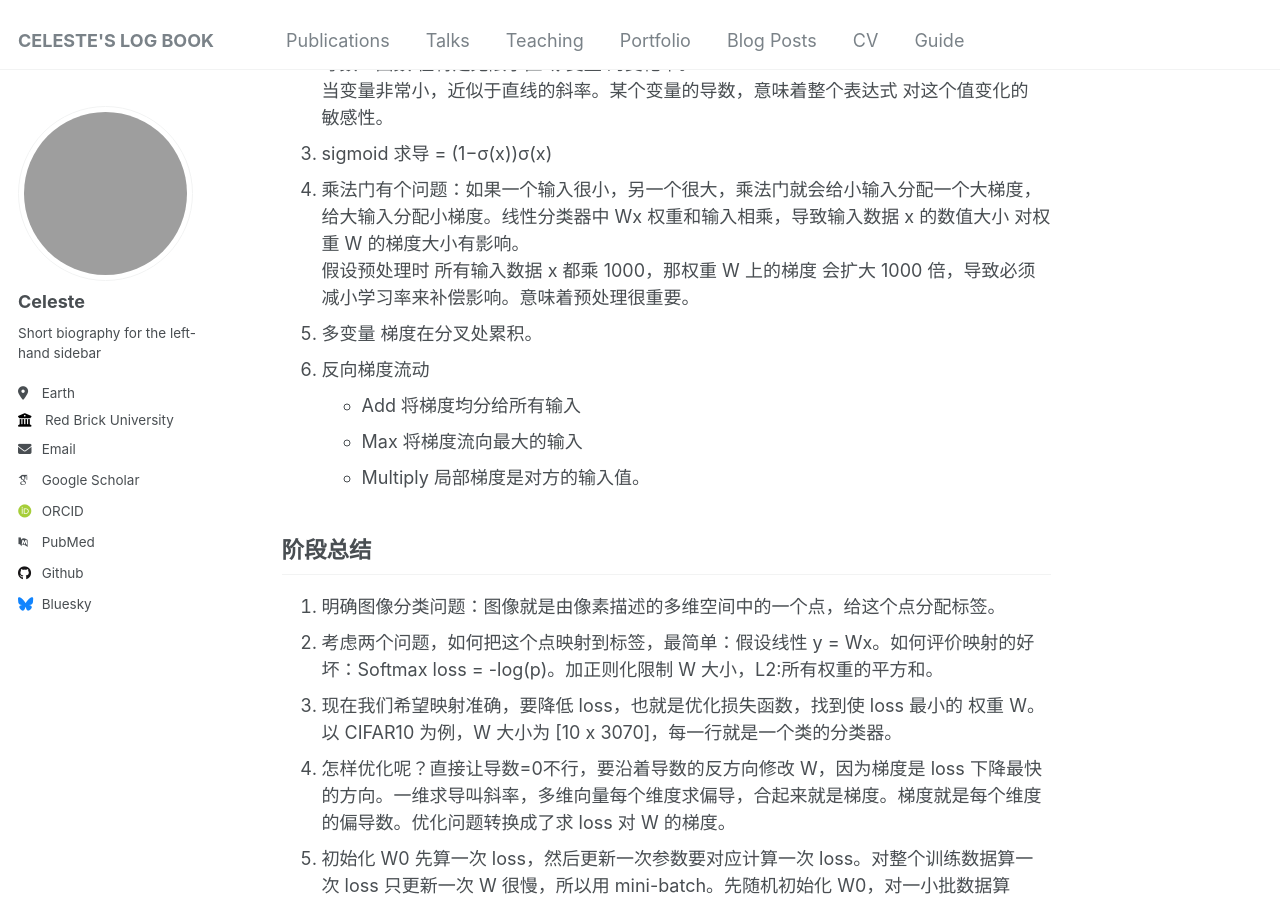
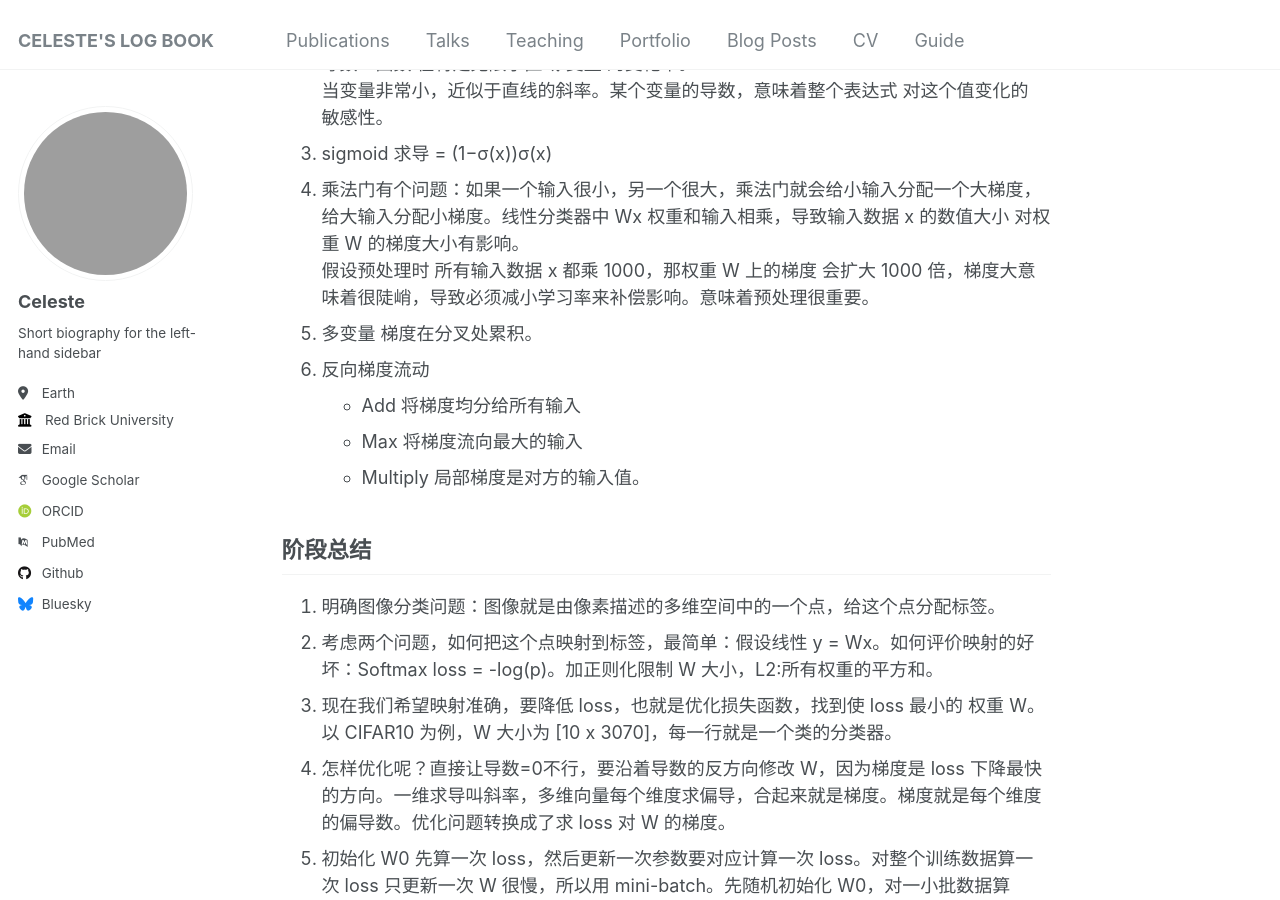
Before and after one commit to BUGERR/bugerr.github.io, a Jekyll site: the page built from _posts/2024-11-28-cs231n_4.md, in a window 1280 px wide and 900 px high, scrolled down 881 px. Built offline with Jekyll 4.4.1, drawn with Linux system fonts in a browser that asks for light colours; some web fonts are replaced; grey boxes are pictures that could not be loaded.

Commit message:
Update 2024-11-28-cs231n_4.md

```diff
--- a/_posts/2024-11-28-cs231n_4.md
+++ b/_posts/2024-11-28-cs231n_4.md
@@ -21,7 +21,7 @@ tags:
    当变量非常小，近似于直线的斜率。某个变量的导数，意味着整个表达式 对这个值变化的 敏感性。
 3. sigmoid 求导 = (1−σ(x))σ(x)
 4. 乘法门有个问题：如果一个输入很小，另一个很大，乘法门就会给小输入分配一个大梯度，给大输入分配小梯度。线性分类器中 Wx 权重和输入相乘，导致输入数据 x 的数值大小 对权重 W 的梯度大小有影响。 \
-   假设预处理时 所有输入数据 x 都乘 1000，那权重 W 上的梯度 会扩大 1000 倍，导致必须减小学习率来补偿影响。意味着预处理很重要。
+   假设预处理时 所有输入数据 x 都乘 1000，那权重 W 上的梯度 会扩大 1000 倍，梯度大意味着很陡峭，导致必须减小学习率来补偿影响。意味着预处理很重要。
 5. 多变量 梯度在分叉处累积。
 6. 反向梯度流动
    - Add 将梯度均分给所有输入
```
